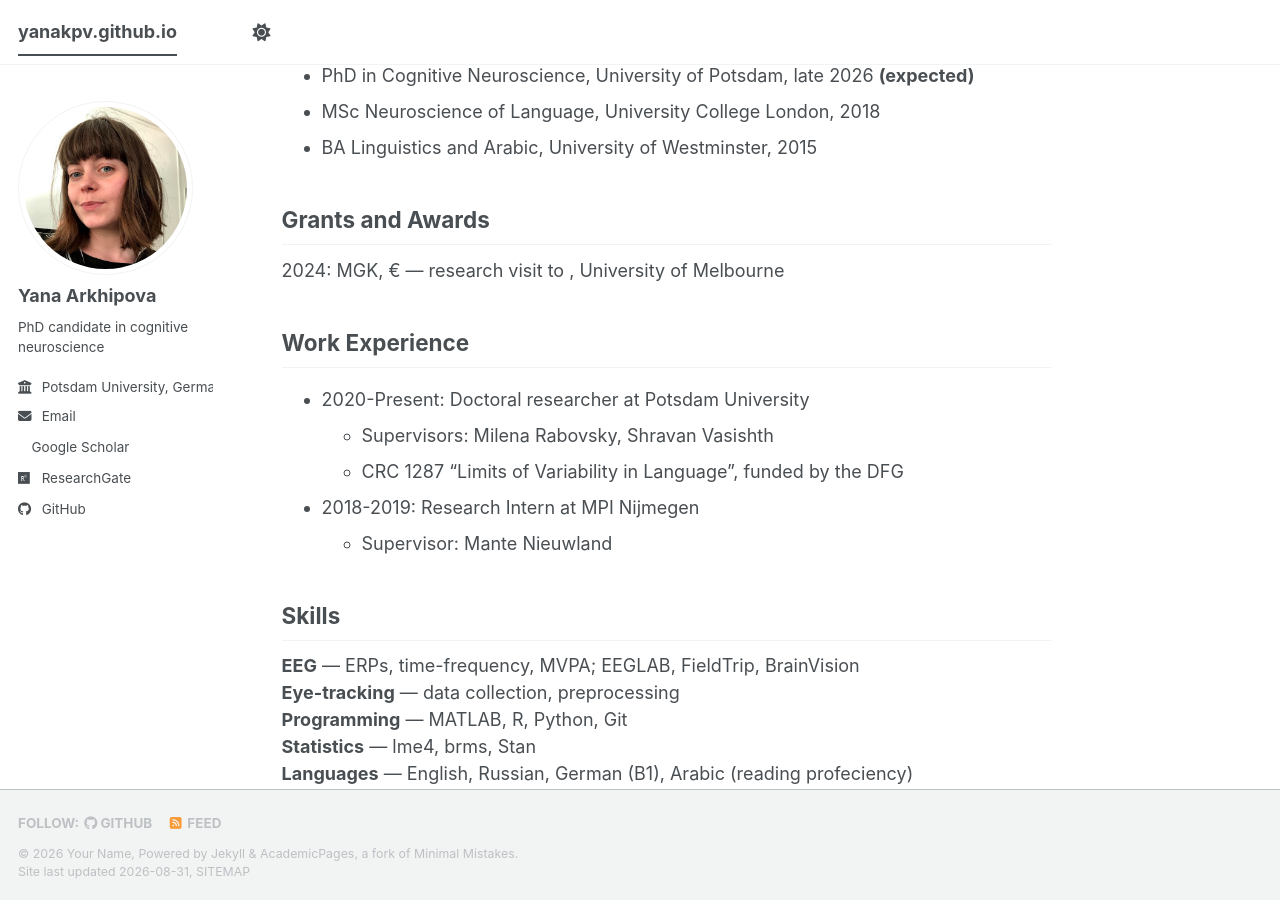
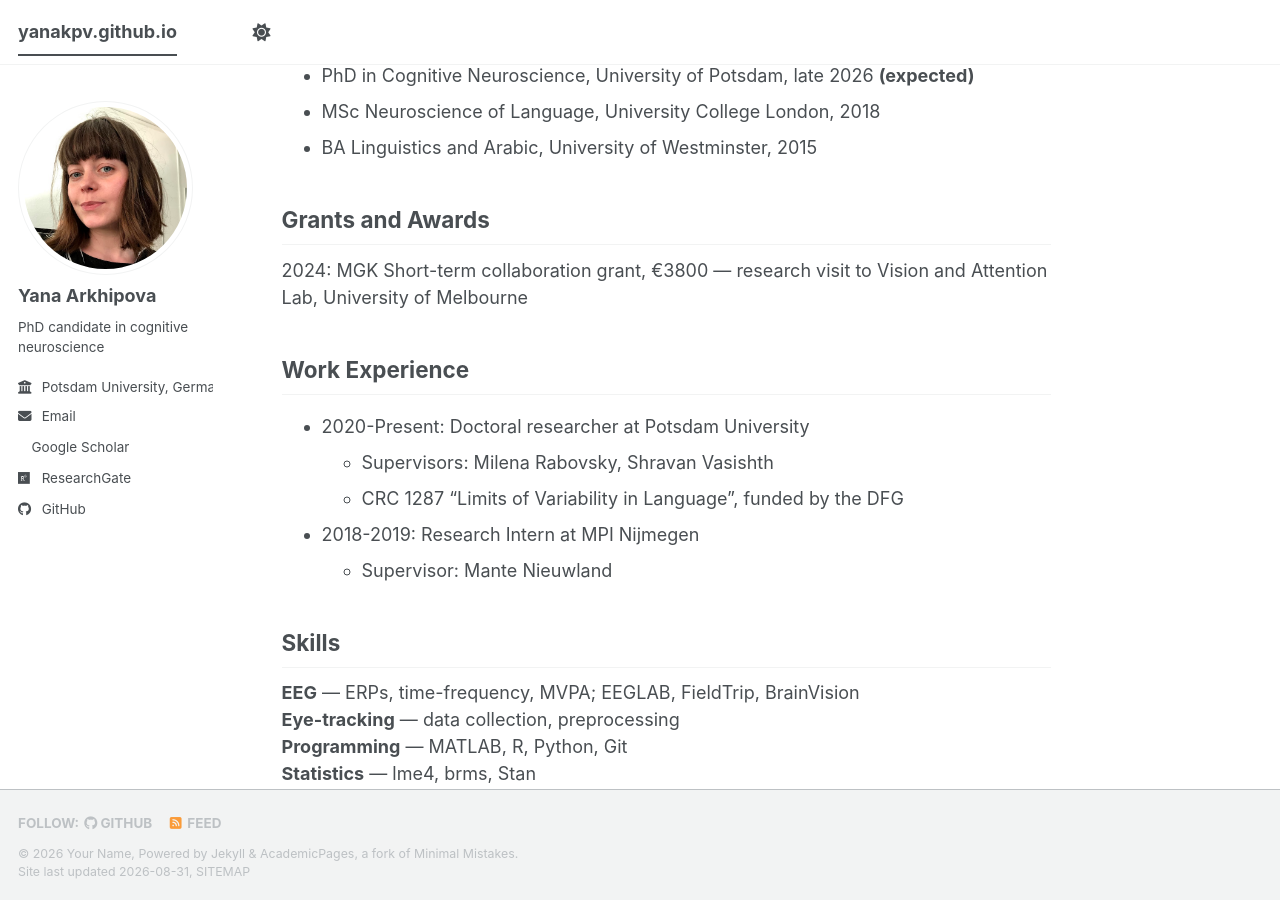
Before and after one commit to yanakpv/yanakpv.github.io, a Jekyll site: the page built from _pages/about.md, in a window 1280 px wide and 900 px high, scrolled down 727 px. Built offline with Jekyll 4.4.1, drawn with Linux system fonts in a browser that asks for light colours; a style sheet for code colours, icons or effects is not loaded.

Commit message:
Update about.md

```diff
--- a/_pages/about.md
+++ b/_pages/about.md
@@ -27,7 +27,7 @@ Before starting my PhD I spent a year at the Max Planck Institute for Psycholing
 * BA Linguistics and Arabic, University of Westminster, 2015
 
 ## Grants and Awards
-2024: MGK, € — research visit to , University of Melbourne
+2024: MGK Short-term collaboration grant, €3800 — research visit to Vision and Attention Lab, University of Melbourne
 
 ## Work Experience
 
```
